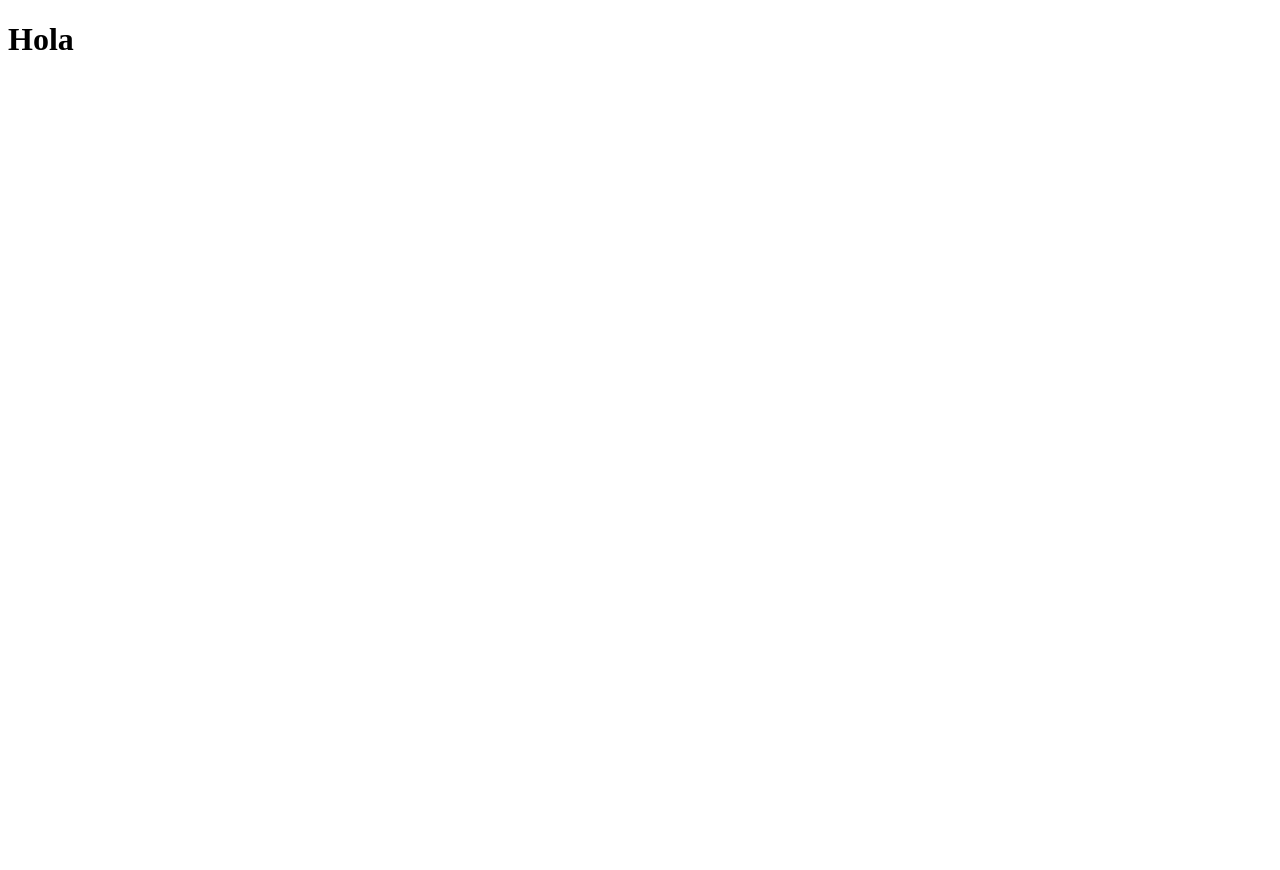
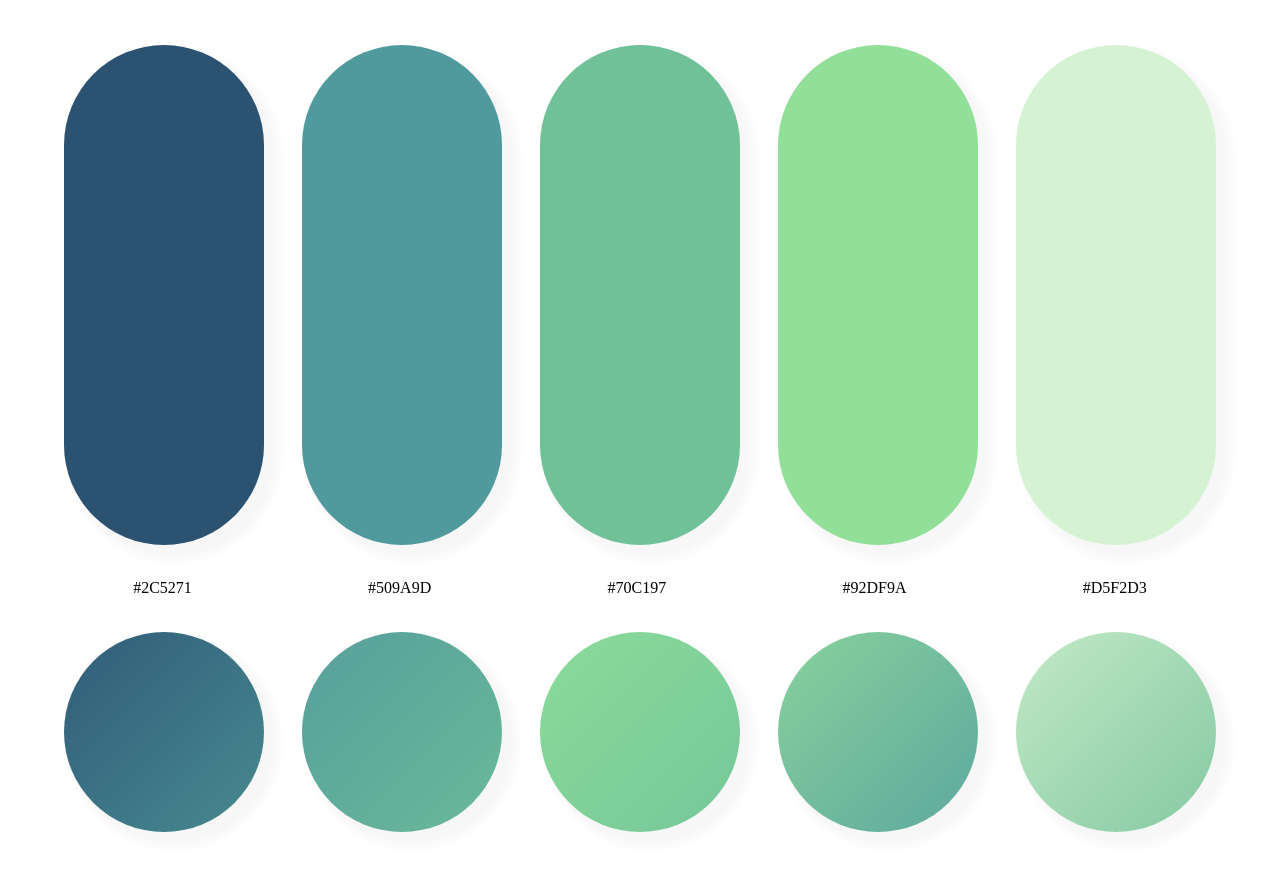
Before and after one commit to Asotolink/SassColoresAdrian, a plain HTML site: page public/index.html in a window 1280 px wide. Before the commit the page ends 800 px from the top, so only its background shows below. Drawn offline with Linux system fonts and the light colour scheme.

Commit message:
primer commit

```diff
--- a/public/index.html
+++ b/public/index.html
@@ -1,5 +1,6 @@
 <!DOCTYPE html>
 <html lang="en">
+
 <head>
     <meta charset="UTF-8">
     <meta http-equiv="X-UA-Compatible" content="IE=edge">
@@ -7,7 +8,32 @@
     <title>Document</title>
     <link rel="stylesheet" href="./css/main.css">
 </head>
+
 <body>
-    <h1>Hola</h1>
+    <div class="rectangulos">
+        <div class="forma r1"></div>
+        <div class="forma r2"></div>
+        <div class="forma r3"></div>
+        <div class="forma r4"></div>
+        <div class="forma r5"></div>
+    </div>
+    <br>
+    <div class="texto">
+        <p>#2C5271</p>
+        <p>#509A9D</p>
+        <p>#70C197</p>
+        <p>#92DF9A</p>
+        <p>#D5F2D3</p>
+    </div>
+    <br>
+
+    <div class="circulos">
+        <div class="forma2 c1"></div>
+        <div class="forma2 c2"></div>
+        <div class="forma2 c3"></div>
+        <div class="forma2 c4"></div>
+        <div class="forma2 c5"></div>
+    </div>
 </body>
+
 </html>
--- a/src/sass/abstracts/_variables.scss
+++ b/src/sass/abstracts/_variables.scss
@@ -1,3 +1,72 @@
 /* ********* */
 /* @VARIABLES */
 /* ********* */
+
+$rectangulos: (
+    r1: #2C5271,
+    r2: #509A9D,
+    r3: #70C197,
+    r4: #92DF9A,
+    r5: #D5F2D3
+);
+
+$circulos: (
+    c1: linear-gradient(to bottom right, #315C79, #478A90),
+    c2: linear-gradient(to bottom right, #569F9C, #6AB999),
+    c3: linear-gradient(to bottom right, #8BDB99, #76C79A),
+    c4: linear-gradient(to bottom right, #88D19D, #5DA89E),
+    c5: linear-gradient(to bottom right, #C3E9C6, #84C9A3),
+);
+
+
+@each $red, $color in $rectangulos {
+    .#{$red}{
+        background-color: $color;
+    }
+
+    .#{$red}::hover{
+        background-color: darken($color, 50%);
+    }
+}
+
+
+
+
+@each $red, $color in $circulos {
+    .#{$red}{
+        background: $color
+    }
+}
+.rectangulos{
+    display: flex;
+    justify-content: space-around;
+
+}
+.forma{
+    width: 200px;
+    height: 500px;
+    border-radius: 150px;
+    box-shadow: 10px 10px 10px 5px #F7F7F7;
+}
+
+.circulos{
+    display: flex;
+    justify-content: space-around;
+}
+
+.forma2{
+    width: 200px;
+    height: 200px;
+    border-radius: 50%;
+    box-shadow: 10px 10px 10px 5px #F7F7F7;
+}
+
+.texto{
+    display: flex;
+    justify-content: space-around;
+}
+
+body{
+    padding: 45px;
+
+}
```
Also changed, not shown: public/css/main.css, 2 other files.
